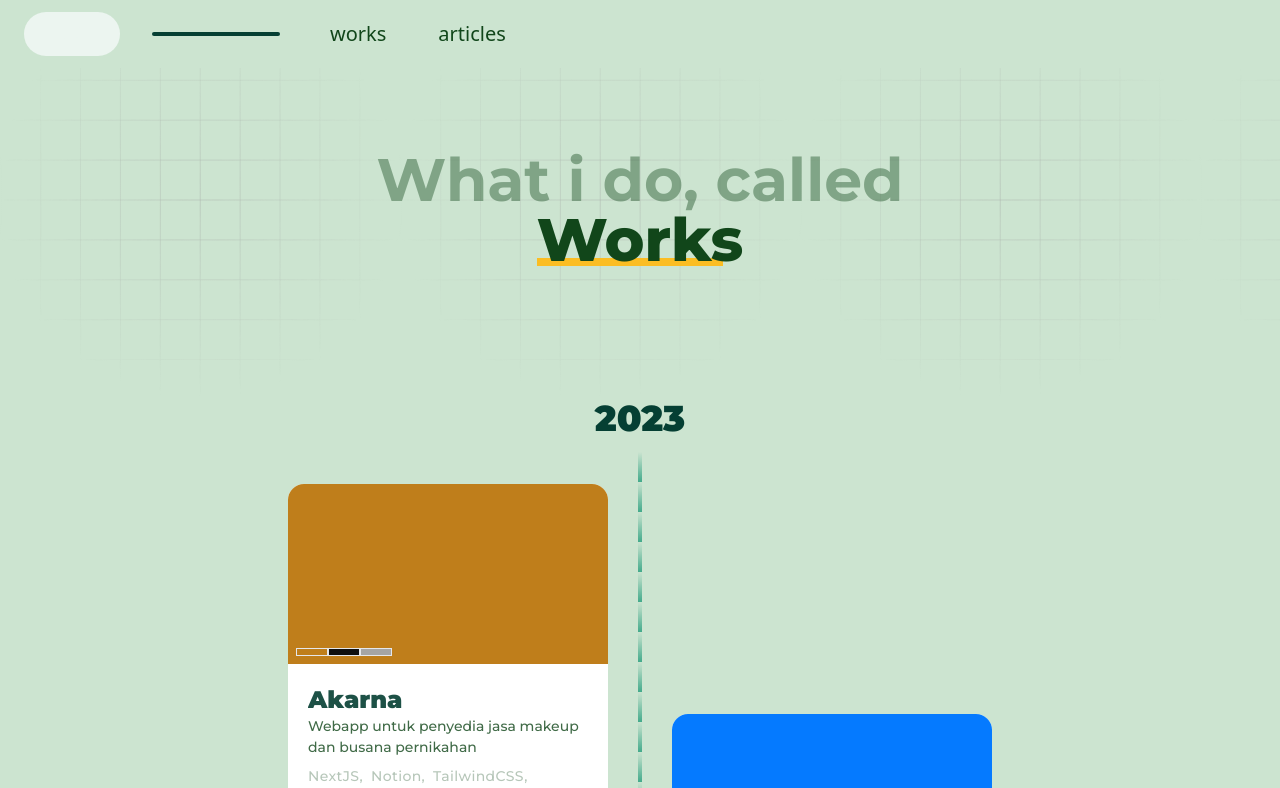
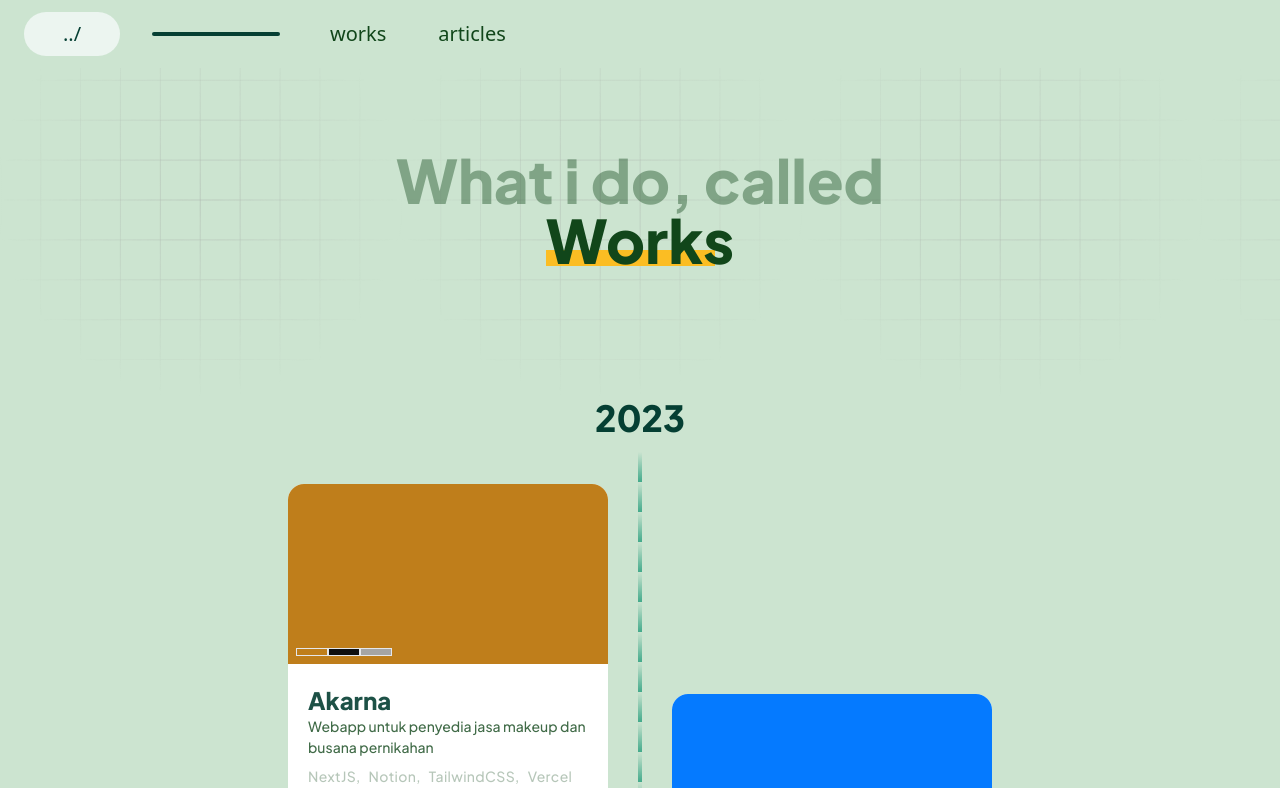
Before and after one commit to code7070/hi-jojo, a Next.js app: page / in a window 1280 px wide. Shown: the top 788 px of the page. Built offline with nearby package versions, Linux system fonts and the light colour scheme.

Commit message:
change font and fixing header

```diff
--- a/src/components/header/index.js
+++ b/src/components/header/index.js
@@ -28,8 +28,10 @@ export default function Header() {
           <Link href="/">
             <div
               className={`${
-                atHome ? "bg-primary" : "bg-secondary text-primary"
-              } text-secondary ${linkClass} ${atHome ? "w-16" : "w-24"}`}
+                atHome
+                  ? "bg-primary text-secondary w-16"
+                  : "bg-secondary text-primary w-24"
+              }  ${linkClass}`}
             >
               <div style={{ verticalAlign: "middle" }}>
                 {atHome ? "/" : "../"}
--- a/src/pages/_app.js
+++ b/src/pages/_app.js
@@ -1,14 +1,14 @@
 import Router from "next/router";
 import nProgress from "nprogress";
-import { Montserrat } from "@next/font/google";
+import { Plus_Jakarta_Sans as Font } from "@next/font/google";
 import Header from "@components/header";
 import "nprogress/nprogress.css";
 import "@styles/globals.css";
 import Footer from "@components/footer/footer";
 
-const font = Montserrat({
+const font = Font({
   subsets: ["latin"],
-  weight: ["400", "500", "600", "700", "800", "900"],
+  weight: ["400", "500", "600", "700", "800"],
   display: "block",
 });
 
--- a/src/styles/globals.css
+++ b/src/styles/globals.css
@@ -27,7 +27,7 @@ body {
 }
 
 .headerPage {
-  @apply text-3xl sm:text-5xl lg:text-6xl font-bold transition-all;
+  @apply text-3xl sm:text-5xl lg:text-6xl font-extrabold transition-all;
 }
 
 .projectTitle {
--- a/src/styles/works.module.css
+++ b/src/styles/works.module.css
@@ -51,7 +51,7 @@
 
 .headline2::before {
   content: "";
-  @apply absolute left-0 bottom-1 h-2 w-0 bg-warning -z-[1];
+  @apply absolute left-0 bottom-1 h-4 w-0 bg-warning -z-[1];
   animation: undershow 0.2s cubic-bezier(0.215, 0.61, 0.355, 1) 1s 1 forwards;
 }
 
```
